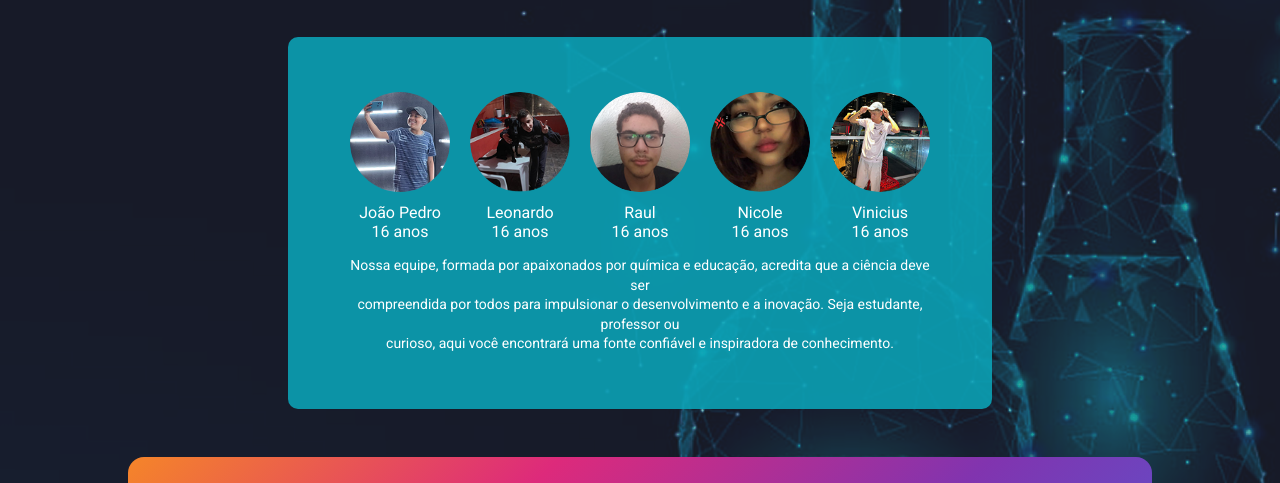
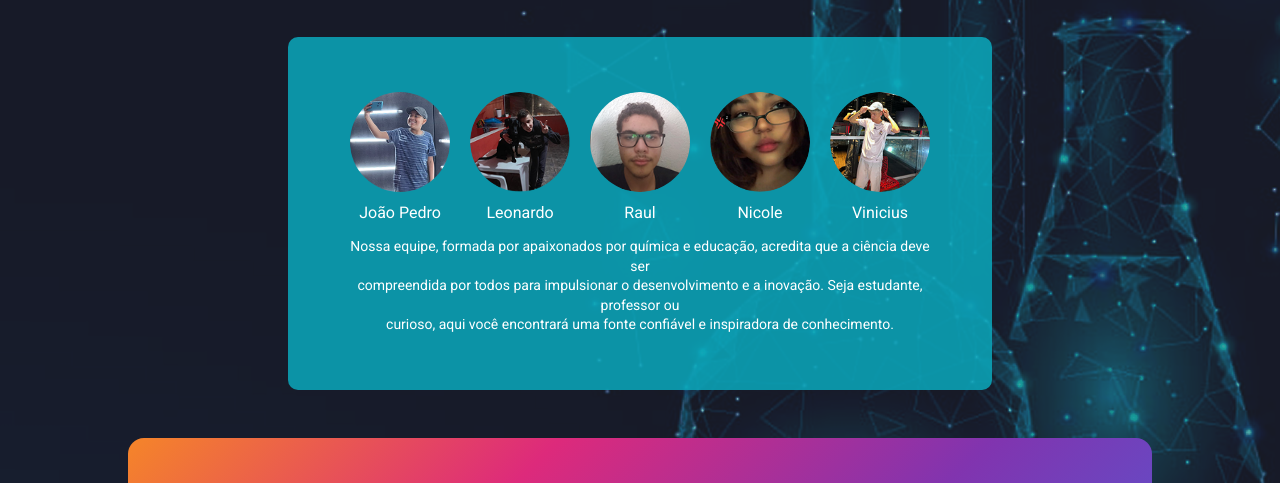
Before and after one commit to joaopedro12A/Quimicanawweb, a plain HTML site: page SN.html in a window 1280 px wide. Shown: the part 257-740 px from the top of the page. Drawn offline with Linux system fonts and the light colour scheme; a web font is replaced by a local one.

Commit message:
Atualização SN

```diff
--- a/SN.html
+++ b/SN.html
@@ -40,23 +40,23 @@
             <div class="membros">
                 <div class="membro">
                     <img src="./Integrantes/João.png" alt="João Pedro">
-                    <p>João Pedro<br>16 anos</p>
+                    <p>João Pedro</p>
                 </div>
                 <div class="membro">
                     <img src="./Integrantes/Leonardo.png" alt="Leonardo">
-                    <p>Leonardo<br>16 anos</p>
+                    <p>Leonardo</p>
                 </div>
                 <div class="membro">
                     <img src="./Integrantes/Raul.png" alt="Raul">
-                    <p>Raul<br>16 anos</p>
+                    <p>Raul</p>
                 </div>
                 <div class="membro">
                     <img src="./Integrantes/Nicole.png" alt="Nicole">
-                    <p>Nicole<br>16 anos</p>
+                    <p>Nicole</p>
                 </div>
                 <div class="membro">
                     <img src="./Integrantes/Vini.png" alt="Vinicius">
-                    <p>Vinicius<br>16 anos</p>
+                    <p>Vinicius</p>
                 </div>
 
             </div>
```
